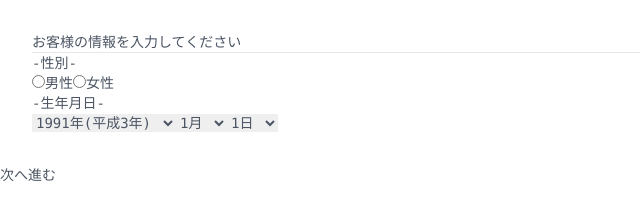
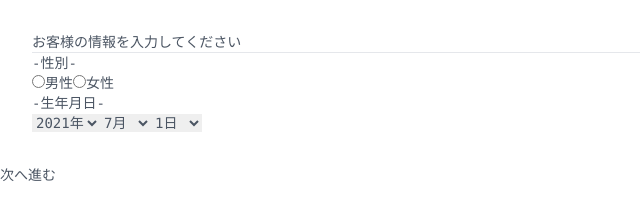
Before and after one commit to tyasu106/input-form, a React (Create React App) app: page / in a window 1280 px wide. Shown: the top 203 px of the page, without its empty margins (0-640 px from the left). Built offline with nearby package versions, Linux system fonts and the light colour scheme.

Commit message:
正年月日表示修正

```diff
--- a/src/components/Step1.js
+++ b/src/components/Step1.js
@@ -5,84 +5,59 @@ export const Step1 = () => {
   const [val, setVal] = useState("");
   const selectSex = (e) => setVal(e.target.value);
 
-  const years = [
-    { value: "1991", year: "1991年(平成3年)" },
-    { value: "1992", year: "1992年(平成4年)" },
-    { value: "1993", year: "1993年(平成5年)" },
-    { value: "1994", year: "1994年(平成6年)" },
-    { value: "1995", year: "1995年(平成7年)" },
-    { value: "1996", year: "1996年(平成8年)" },
-    { value: "1997", year: "1997年(平成9年)" },
-    { value: "1998", year: "1998年(平成10年)" },
-    { value: "1999", year: "1999年(平成11年)" },
-    { value: "2000", year: "2000年(平成12年)" },
-    { value: "2001", year: "2001年(平成13年)" },
-    { value: "2002", year: "2002年(平成14年)" },
-    { value: "2003", year: "2003年(平成15年)" },
-    { value: "2004", year: "2004年(平成16年)" },
-    { value: "2005", year: "2005年(平成17年)" },
-    { value: "2006", year: "2006年(平成18年)" },
-    { value: "2007", year: "2007年(平成19年)" },
-    { value: "2008", year: "2008年(平成20年)" },
-    { value: "2009", year: "2009年(平成21年)" },
-    { value: "2010", year: "2010年(平成22年)" },
-    { value: "2011", year: "2011年(平成23年)" },
-    { value: "2012", year: "2012年(平成24年)" },
-    { value: "2013", year: "2013年(平成25年)" },
-    { value: "2014", year: "2014年(平成26年)" },
-    { value: "2015", year: "2015年(平成27年)" },
-    { value: "2016", year: "2016年(平成28年)" },
-    { value: "2017", year: "2017年(平成29年)" },
-    { value: "2018", year: "2018年(平成30年)" },
-    { value: "2019", year: "2019年(平成31年)" },
-  ];
-  const months = [
-    { value: "1", month: "1月" },
-    { value: "2", month: "2月" },
-    { value: "3", month: "3月" },
-    { value: "4", month: "4月" },
-    { value: "5", month: "5月" },
-    { value: "6", month: "6月" },
-    { value: "7", month: "7月" },
-    { value: "8", month: "8月" },
-    { value: "9", month: "9月" },
-    { value: "10", month: "10月" },
-    { value: "11", month: "11月" },
-    { value: "12", month: "12月" },
-  ];
-  const days = [
-    { value: "1", day: "1日" },
-    { value: "2", day: "2日" },
-    { value: "3", day: "3日" },
-    { value: "4", day: "4日" },
-    { value: "5", day: "5日" },
-    { value: "6", day: "6日" },
-    { value: "7", day: "7日" },
-    { value: "8", day: "8日" },
-    { value: "9", day: "9日" },
-    { value: "10", day: "10日" },
-    { value: "11", day: "11日" },
-    { value: "12", day: "12日" },
-    { value: "13", day: "13日" },
-    { value: "14", day: "14日" },
-    { value: "15", day: "15日" },
-    { value: "16", day: "16日" },
-    { value: "17", day: "17日" },
-    { value: "18", day: "18日" },
-    { value: "19", day: "19日" },
-    { value: "20", day: "20日" },
-    { value: "21", day: "21日" },
-    { value: "22", day: "22日" },
-    { value: "23", day: "23日" },
-    { value: "24", day: "24日" },
-    { value: "25", day: "25日" },
-    { value: "26", day: "26日" },
-    { value: "27", day: "27日" },
-    { value: "28", day: "28日" },
-    { value: "29", day: "29日" },
-    { value: "30", day: "30日" },
-    { value: "31", day: "31日" },
-  ];
+  const [birthYear, setBirthYear] = useState(new Date().getFullYear());
+  const [birthMonth, setBirthMonth] = useState(new Date().getMonth() + 1);
+  const [birthDay, setBirthDay] = useState(new Date().getDay());
+
+  const selectBirthYear = (e) => {
+    setBirthYear(e.target.value);
+  };
+  const selectBirthMonth = (e) => {
+    setBirthMonth(e.target.value);
+  };
+  const selectBirthDay = (e) => {
+    setBirthDay(e.target.value);
+  };
+  // 生年月日入力欄生成
+  const setYear = () => {
+    let list = [];
+    for (let i = 1950; i <= new Date().getFullYear(); i++) {
+      list.push(
+        <option key={`year_${i}`} value={i}>
+          {i}年
+        </option>
+      );
+    }
+    return list;
+  };
+
+  const setMonth = () => {
+    let list = [];
+    for (let i = 1; i <= 12; i++) {
+      list.push(
+        <option key={`month_${i}`} value={i}>
+          {i}月
+        </option>
+      );
+    }
+    return list;
+  };
+  const setDay = () => {
+    let list = [];
+    const lastday = new Date(
+      Number(birthYear),
+      Number(birthMonth),
+      0
+    ).getDate();
+    for (let i = 1; i <= lastday; i++) {
+      list.push(
+        <option key={`day_${i}`} value={i}>
+          {i}日
+        </option>
+      );
+    }
+    return list;
+  };
   return (
     <div className="min-h-screen text-gray-600 text-sm font-mono">
       <div className="bg-white  p-8 w-full reunded">
@@ -110,21 +85,35 @@ export const Step1 = () => {
           </label>
           <br />
           <div>-生年月日-</div>
-          <select name="year">
-            {years.map((year) => {
-              return <option value={year.value}>{year.year}</option>;
-            })}
-          </select>
-          <select name="month">
-            {months.map((month) => {
-              return <option value={month.value}>{month.month}</option>;
-            })}
-          </select>
-          <select name="day">
-            {days.map((day) => {
-              return <option value={day.value}>{day.day}</option>;
-            })}
-          </select>
+          <div>
+            <select
+              native
+              value={birthYear}
+              onChange={selectBirthYear}
+              id="birth-year"
+              name="year"
+            >
+              {setYear()}
+            </select>
+            <select
+              native
+              value={birthMonth}
+              onChange={selectBirthMonth}
+              id="birth-month"
+              name="month"
+            >
+              {setMonth()}
+            </select>
+            <select
+              native
+              value={birthDay}
+              onChange={selectBirthDay}
+              id="birth-day"
+              name="day"
+            >
+              {setDay()}
+            </select>
+          </div>
         </div>
       </div>
       <Link to="/step2">次へ進む</Link>
```
